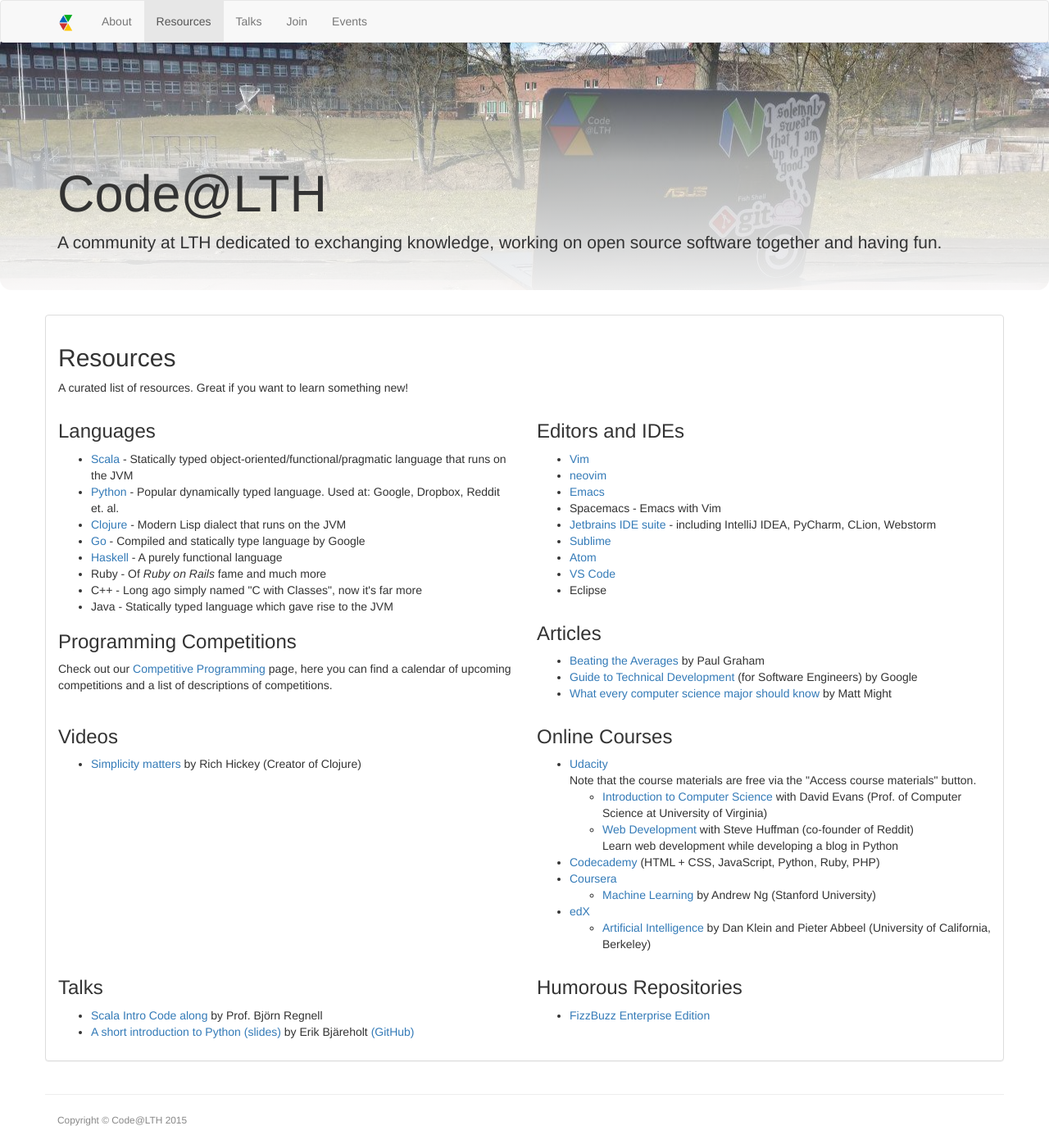
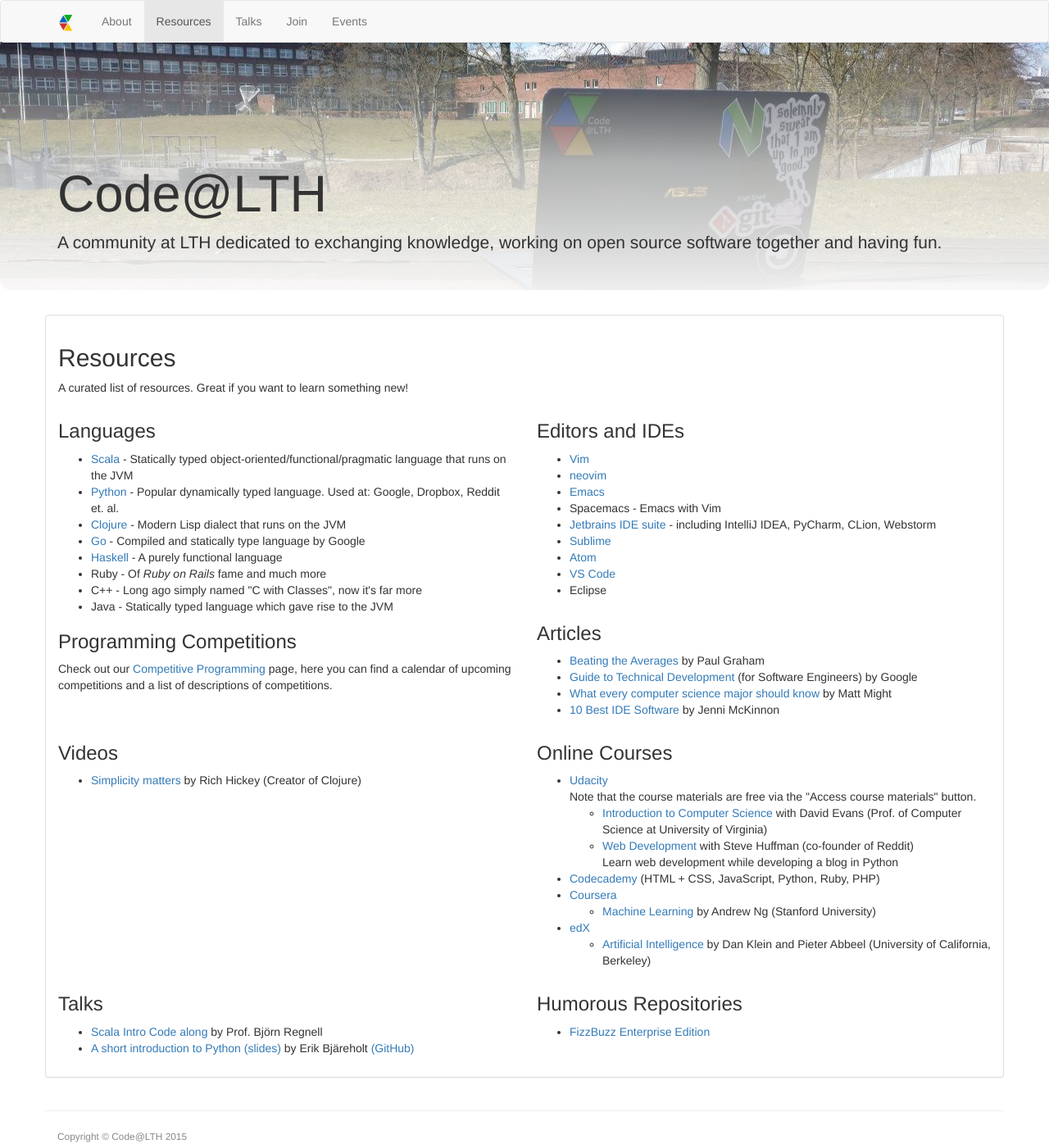
Before and after one commit to Code-at-LTH/code-at-lth.github.io, a Jekyll site: the page built from resources/index.html, in a window 1280 px wide. Shown: the whole page at 82% size. Built offline with Jekyll 4.4.1, drawn with Linux system fonts in a browser that asks for light colours; nearby versions of some CDN libraries.

Commit message:
Added link to article about IDEs

```diff
--- a/resources/index.html
+++ b/resources/index.html
@@ -59,6 +59,10 @@
             <li>
                 <a href="http://matt.might.net/articles/what-cs-majors-should-know">What every computer science major should know</a>
                 by Matt Might
+            </li>
+            <li>
+                <a href="https://websitesetup.org/best-ide-software">10 Best IDE Software</a>
+                by Jenni McKinnon
             </li>
         </ul>
     </div>
```
Also changed, not shown: Gemfile.lock.
